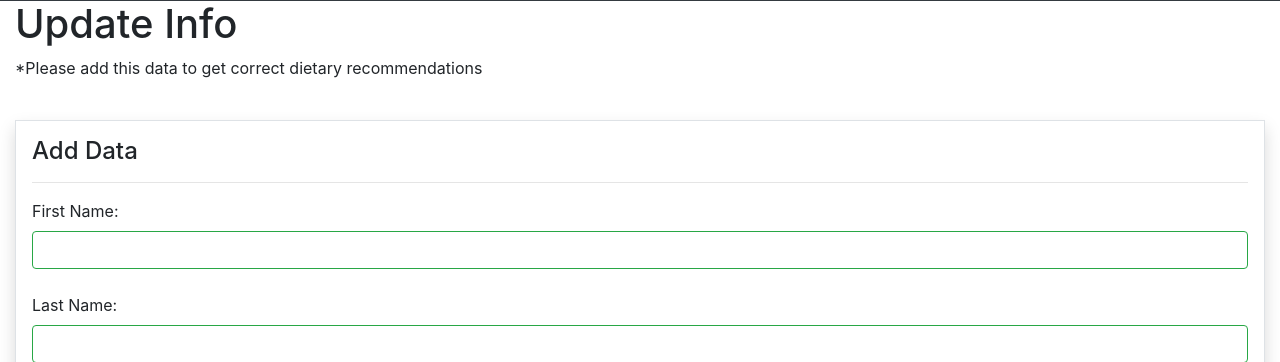
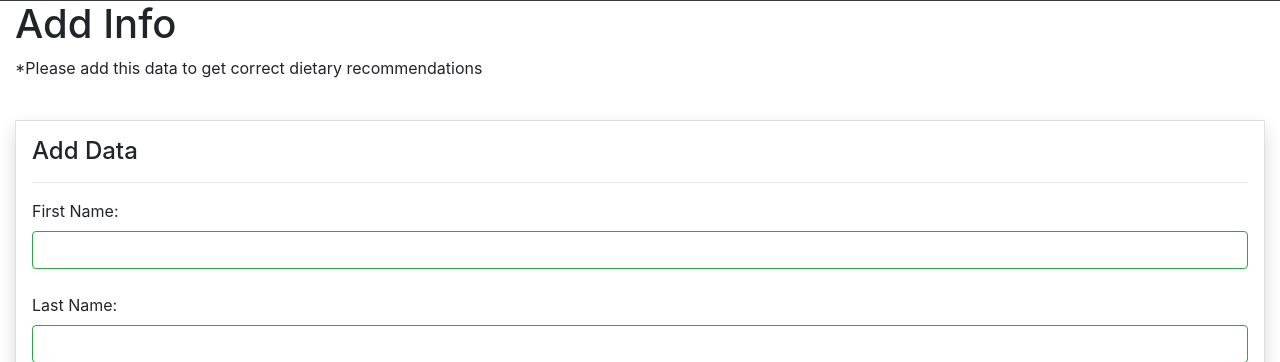
Before and after one commit to MattSperry/CKDHealth, a Django app: template templates/dashboard/input.html in a window 1280 px wide. Shown: the part 96-458 px from the top of the page. Run offline with Django 3.2, Linux system fonts and the light colour scheme; the template is opened without the code that fills it, so the values that code supplies are empty; some libraries are stand-ins or nearby versions.

Commit message:
changed update to add in input.html

```diff
--- a/templates/dashboard/input.html
+++ b/templates/dashboard/input.html
@@ -2,7 +2,7 @@
 {% load static %}
 {% block content %}
 {% load crispy_forms_tags %}
-<h1>Update Info</h1>
+<h1>Add Info</h1>
 <p>*Please add this data to get correct dietary recommendations</p>
 <br>
 <div class = "border p-3 shadow">
```
